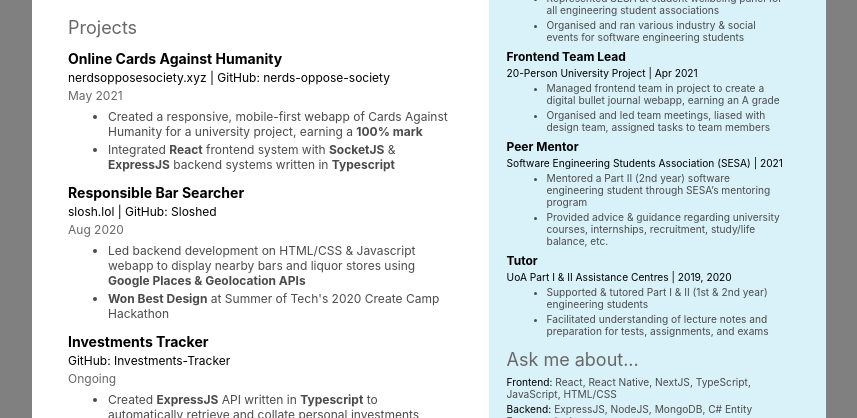
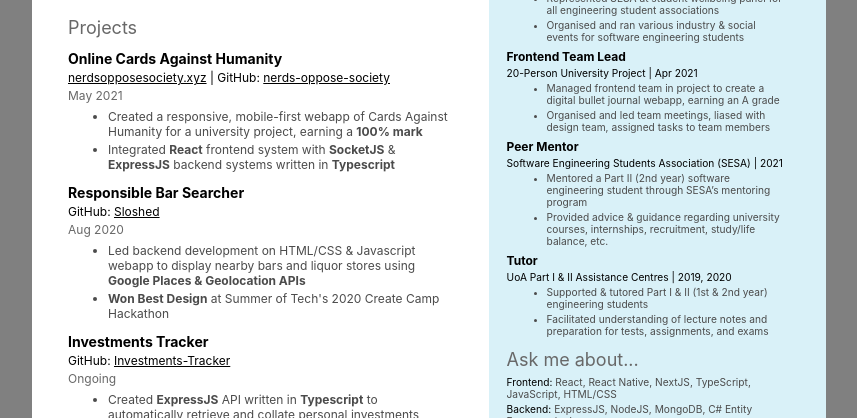
Before and after one commit to RawiriHohepa/cv, a React (Create React App) app: page / in a window 1280 px wide. Shown: the part 503-921 px from the top of the page, without its empty margins (211-1068 px from the left). Built offline with nearby package versions, Linux system fonts and the light colour scheme.

Commit message:
Add links to projects

```diff
--- a/src/components/Entry.tsx
+++ b/src/components/Entry.tsx
@@ -7,7 +7,7 @@
 
 type EntryProps = {
     title: string;
-    subtitle?: string;
+    subtitle?: string | JSX.Element;
     description?: string;
     size?: "regular" | "small"
     children: React.ReactNode;
@@ -17,7 +17,11 @@
     return (
         <div style={{ marginBottom: props.size === "small" ? "0.5rem" : "1rem" }}>
             <Heading size={props.size}>{props.title}</Heading>
-            {!!props.subtitle && <SubHeading size={props.size}>{props.subtitle}</SubHeading>}
+            {!!props.subtitle && (
+                typeof props.subtitle === "string"
+                    ? <SubHeading size={props.size}>{props.subtitle}</SubHeading>
+                    : props.subtitle
+            )}
             {!!props.description && <Description size={props.size}>{props.description}</Description>}
             {props.children}
         </div>
--- a/src/components/Section.tsx
+++ b/src/components/Section.tsx
@@ -25,7 +25,7 @@
 
 type EntryPropsDetails = {
     title: string;
-    subtitle?: string;
+    subtitle?: string | JSX.Element;
     description?: string;
     details: JSX.Element[];
 }
--- a/src/data.tsx
+++ b/src/data.tsx
@@ -1,6 +1,6 @@
 import { faEnvelope, faPhone } from '@fortawesome/free-solid-svg-icons'
 import { faGithub, faLinkedin } from '@fortawesome/free-brands-svg-icons'
-import { DetailsItem, Text, Bold } from "./components/text";
+import { DetailsItem, Text, Bold, SubHeading } from "./components/text";
 
 export const contacts = [
     {
@@ -54,7 +54,7 @@
 export const projects = [
     {
         title: "Online Cards Against Humanity",
-        subtitle: "nerdsopposesociety.xyz | GitHub: nerds-oppose-society",
+        subtitle: <SubHeading><a href="https://nerdsopposesociety.xyz/" style={{ color: "#000000" }}>nerdsopposesociety.xyz</a> | GitHub: <a href="https://github.com/SE750-DART/nerds-oppose-society" style={{ color: "#000000" }}>nerds-oppose-society</a></SubHeading>,
         description: "May 2021",
         details: [
             <DetailsItem>Created a responsive, mobile-first webapp of Cards Against Humanity for a university project, earning a <Bold>100% mark</Bold></DetailsItem>,
@@ -63,7 +63,8 @@
     },
     {
         title: "Responsible Bar Searcher",
-        subtitle: "slosh.lol | GitHub: Sloshed",
+        // subtitle: <SubHeading><a href="https://slosh.lol/" style={{ color: "#000000" }}>slosh.lol</a> | GitHub: <a href="https://github.com/Alxjlv/Sloshed" style={{ color: "#000000" }}>Sloshed</a></SubHeading>,
+        subtitle: <SubHeading>GitHub: <a href="https://github.com/Alxjlv/Sloshed" style={{ color: "#000000" }}>Sloshed</a></SubHeading>,
         description: "Aug 2020",
         details: [
             <DetailsItem>Led backend development on HTML/CSS & Javascript webapp to display nearby bars and liquor stores using <Bold>Google Places & Geolocation APIs</Bold></DetailsItem>,
@@ -72,7 +73,7 @@
     },
     {
         title: "Investments Tracker",
-        subtitle: "GitHub: Investments-Tracker",
+        subtitle: <SubHeading>GitHub: <a href="https://github.com/RawiriHohepa/Investments-Tracker" style={{ color: "#000000" }}>Investments-Tracker</a></SubHeading>,
         description: "Ongoing",
         details: [
             <DetailsItem>Created <Bold>ExpressJS</Bold> API written in <Bold>Typescript</Bold> to automatically retrieve and collate personal investments using <Bold>web scraping</Bold> & external APIs</DetailsItem>,
```
